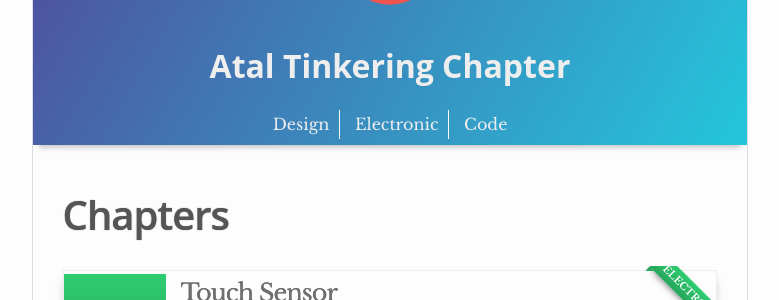
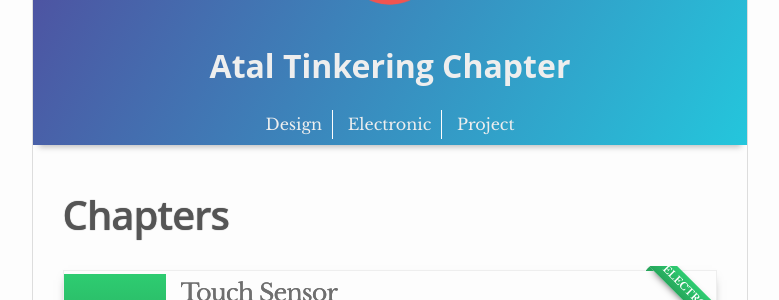
Before and after one commit to yugn27/atel, a Jekyll site: the page built from index.html, in a window 1280 px wide and 900 px high. Shown: the part 164-464 px from the top of the window, without its empty margins (250-1029 px from the left). Built offline with Jekyll 4.4.1, drawn with Linux system fonts in a browser that asks for light colours.

Commit message:
Update header.html

```diff
--- a/_includes/header.html
+++ b/_includes/header.html
@@ -15,7 +15,7 @@
 <div class="menu-category">
 <div class="menu-item"><a class="{% if page.url == '/design/' %}active{% endif %} menu-link" href="{{site.baseurl}}/design/">Design</a></div>
 <div class="menu-item"><a class="{% if page.url == '/Electronic/' %}active{% endif %}  menu-link" href="{{site.baseurl}}/Electronic/">Electronic</a></div>
-<div class="menu-item"><a class="{% if page.url == '/code/' %}active{% endif %}  menu-link" href="{{site.baseurl}}/code/">Code</a></div>
+<div class="menu-item"><a class="{% if page.url == '/project/' %}active{% endif %}  menu-link" href="{{site.baseurl}}/project/">Project</a></div>
 </div>
 </div>
 </header>
```
